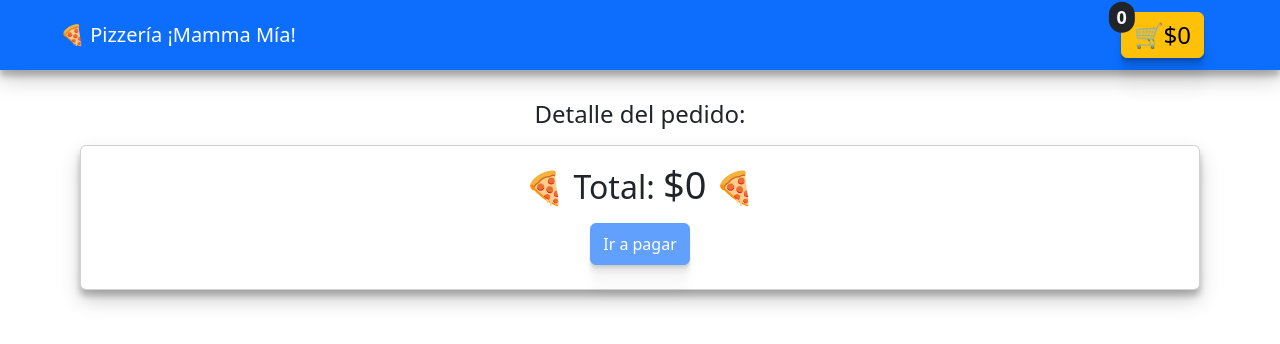
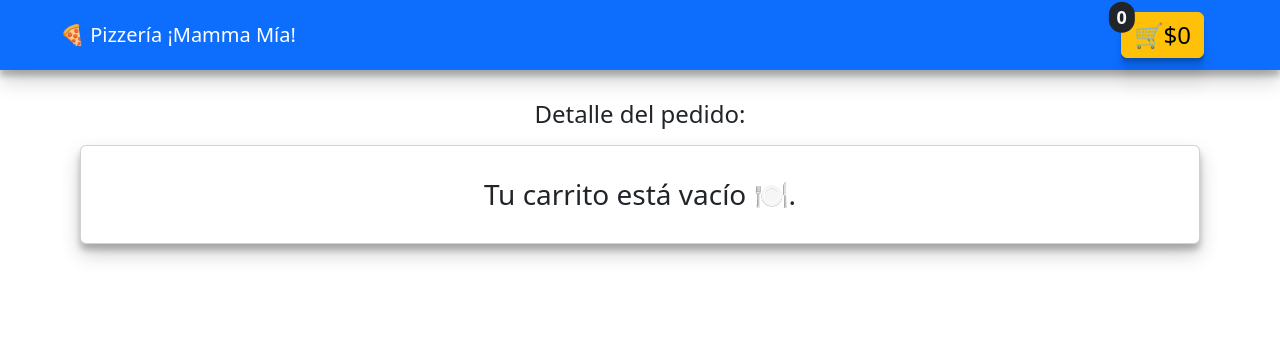
Before and after one commit to ignaciovq27/Modulo05_Desafio_04, a React (Vite) app: page /shopping-cart in a window 1280 px wide. Shown: the top 344 px of the page. Built offline with nearby package versions, Linux system fonts and the light colour scheme.

Commit message:
fixes PizzaDetail add

```diff
--- a/src/App.jsx
+++ b/src/App.jsx
@@ -20,20 +20,14 @@ function App() {
   return (
     <div>
       <MyContext>
-        {/* <div>
-          <h1>{pollo}</h1>
-          <button onClick={() => setCount((count) => count + 1)}>
-            count
-          </button>
-        </div> */}
         <BrowserRouter>
           <MyNavbar />
           <MyModal />
 
           <Routes>
             <Route path="/" element={<Home />} />
+            <Route path="/pizza/:id" element={<Pizza />} />
             <Route path="/shopping-cart" element={<ShoppingCart />} />
-            <Route path="/pizza/:id" element={<Pizza />} />
             <Route path='*' element={<NotFound />} />
           </Routes>
         </BrowserRouter>
--- a/src/MyContext.jsx
+++ b/src/MyContext.jsx
@@ -27,8 +27,25 @@ export function MyContext({ children }) {
     // 2)Se crea una función para añadir los datos de la pizza al estado
     // setCartItems actualiza el estado haciendo una copia de los datos de cartItems
     // y luego se le añade un nuevo objeto con las propiedades id, img, name, price y quantity.
-    const addPizza = (id, img, name, price, quantity) => {
-        setCartItems([...cartItems, { id, img, name, price, quantity }])
+
+    // const addPizza = (id, img, name, price, quantity) => {
+    //     setCartItems([...cartItems, { id, img, name, price, quantity }])
+    // }
+
+    function addPizza(id, img, name, price, quantity) {
+        const existingPizza = cartItems.find((pizza) => pizza.id === id);
+        if (existingPizza) {
+            const updatedCartItems = cartItems.map((pizza) => {
+                if (pizza.id === id) {
+                    return { ...pizza, quantity: pizza.quantity + 1 };
+                }
+                return pizza;
+            });
+            setCartItems(updatedCartItems);
+        } else {
+            const newPizza = { id, img, name, price, quantity };
+            setCartItems([...cartItems, newPizza]);
+        }
     }
 
     useEffect(() => {
--- a/src/components/Gallery/Gallery.jsx
+++ b/src/components/Gallery/Gallery.jsx
@@ -24,7 +24,8 @@ export default function Gallery() {
           setCartAmount((cartAmount) => cartAmount + pizzaPrice)
           setPizzasCount((pizzasCount) => pizzasCount + 1)
           setShowModal(true)
-          addPizza(pizza.id, pizza.img, pizza.name, pizza.price, pizza.quantity)
+          // addPizza(pizza.id, pizza.img, pizza.name, pizza.price, pizza.quantity)
+          addPizza(pizza.id, pizza.img, pizza.name, pizza.price, 1);
         }
 
         return (
--- a/src/views/Pizza/Pizza.css
+++ b/src/views/Pizza/Pizza.css
@@ -24,6 +24,7 @@
 
 .margin-style {
     margin: 20px;
+    padding: 30px;
 }
 
 .ul-style {
--- a/src/views/Pizza/Pizza.jsx
+++ b/src/views/Pizza/Pizza.jsx
@@ -25,7 +25,7 @@ export default function Pizza() {
     setCartAmount((cartAmount) => cartAmount + pizzaPrice)
     setPizzasCount((pizzasCount) => pizzasCount + 1)
     setShowModal(true)
-    addPizza(pizza.id, pizza.img, pizza.name, pizza.price)
+    addPizza(pizza.id, pizza.img, pizza.name, pizza.price, 1);
   }
 
   return (
--- a/src/views/ShoppingCart/ShoppingCart.css
+++ b/src/views/ShoppingCart/ShoppingCart.css
@@ -46,3 +46,7 @@
 .shoppingCart-container .span-style {
     font-size: 38px;
 }
+
+.shoppingCart-container .btnFontSize-style {
+    font-size: 20px;
+}
--- a/src/views/ShoppingCart/ShoppingCart.jsx
+++ b/src/views/ShoppingCart/ShoppingCart.jsx
@@ -63,7 +63,7 @@ export default function ShoppingCart() {
                         {item.price.toLocaleString('es-CL', { style: 'currency', currency: 'CLP' })}
                       </h3>
                       <Button
-                        className="mx-3 btn-style"
+                        className="mx-3 btn-style px-3"
                         variant="danger"
                         disabled={item.quantity > 0 ? false : true}
                         onClick={handleOnClickRemove}
@@ -82,18 +82,27 @@ export default function ShoppingCart() {
             )
           })}
 
-          <div className="d-flex flex-column justify-content-center align-items-center mx-5 mb-4">
-            <h2 className="my-3 ">🍕 Total: <span className="span-style">{cartAmount.toLocaleString('es-CL', { style: 'currency', currency: 'CLP' })}</span> 🍕</h2>
-            <Button
-              className="mx-3 py-2 btn-style"
-              variant="primary"
-              disabled={cartAmount > 0 ? false : true}
-            // onClick={HandleOnClick}
-            > Ir a pagar </Button>
+          <div className="d-flex flex-column justify-content-center align-items-center mx-5 my-4">
+            {cartAmount > 0
+              ?
+              <div className="d-flex flex-column justify-content-center align-items-center mx-5 mb-2">
+                <h2 className="my-3 span-style">
+                  🍕 Total: {cartAmount.toLocaleString('es-CL', { style: 'currency', currency: 'CLP' })} 🍕
+                </h2>
+                <Button
+                  className="mx-3 py-2 btn-style btnFontSize-style"
+                  variant="primary"
+                  disabled={cartAmount > 0 ? false : true}
+                // onClick={HandleOnClick}
+                > Ir a pagar
+                </Button>
+              </div>
+              :
+              <h3 className="my-2">Tu carrito está vacío 🍽️.</h3>
+            }
           </div>
-
         </Card>
-      </div>
-    </div>
+      </div >
+    </div >
   );
 }
```
